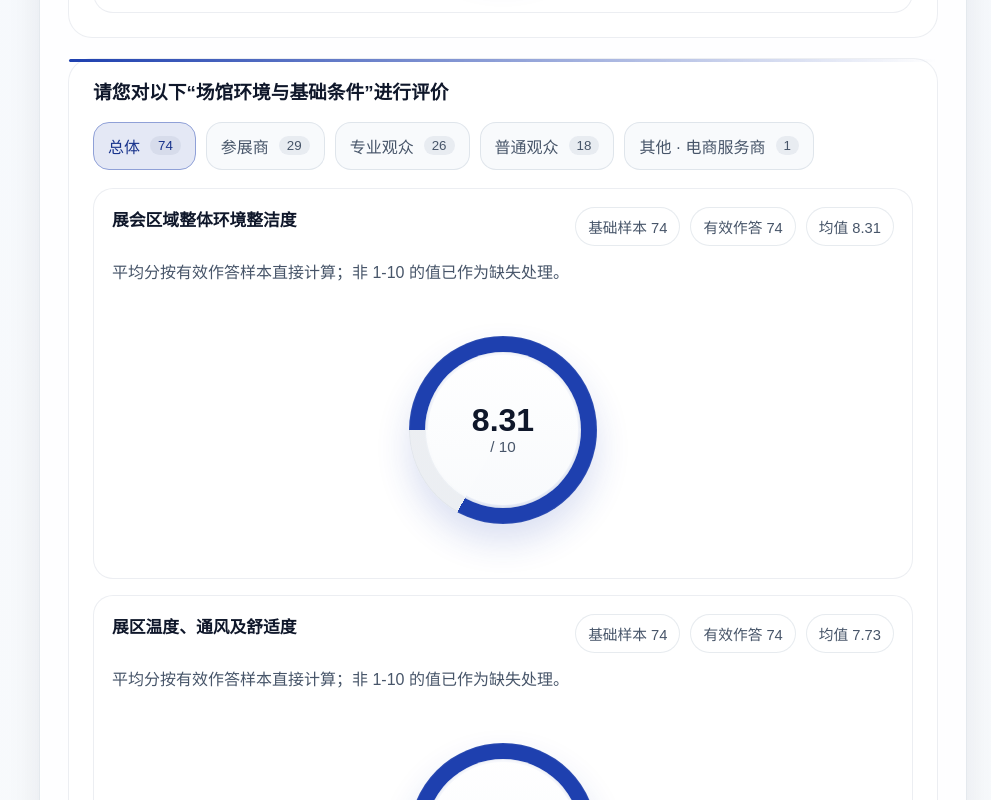
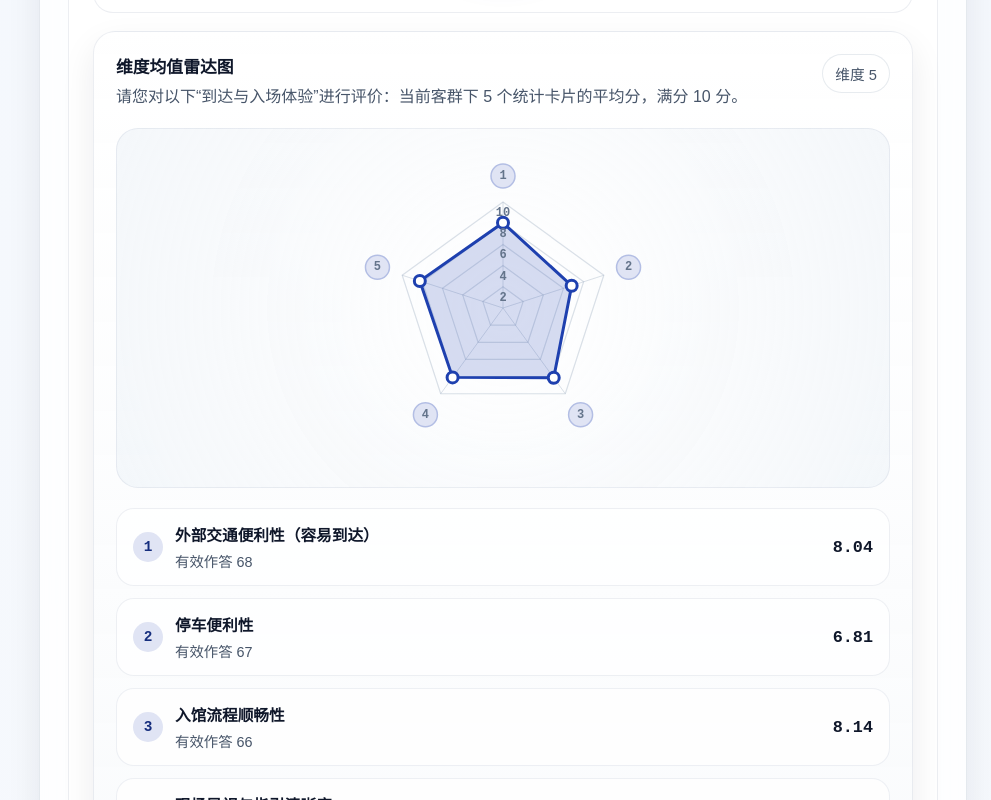
Before and after one commit to Mykeyb2004/hangbo_2nd_v02, a Next.js app: page / in a window 1280 px wide. Shown: the part 6520-7320 px from the top of the page, without its empty margins (289-1280 px from the left). Built offline with nearby package versions, Linux system fonts and the light colour scheme.

Commit message:
增加了雷达图

```diff
--- a/app/globals.css
+++ b/app/globals.css
@@ -688,6 +688,142 @@ select {
   gap: 16px;
 }
 
+.matrix-radar-panel {
+  display: grid;
+  gap: 18px;
+  padding: 22px;
+  border-radius: 22px;
+  background:
+    linear-gradient(180deg, rgba(255, 255, 255, 0.92), rgba(248, 250, 252, 0.84));
+  border: 1px solid rgba(148, 163, 184, 0.18);
+  box-shadow: var(--shadow-soft);
+}
+
+.matrix-radar-head {
+  display: flex;
+  justify-content: space-between;
+  gap: 16px;
+  align-items: flex-start;
+}
+
+.matrix-radar-head h4 {
+  margin: 0 0 6px;
+  font-size: 1.05rem;
+}
+
+.matrix-radar-head p {
+  margin: 0;
+  color: var(--muted);
+  line-height: 1.65;
+}
+
+.matrix-radar-layout {
+  display: grid;
+  grid-template-columns: minmax(280px, 0.95fr) minmax(280px, 1.05fr);
+  gap: 20px;
+  align-items: center;
+}
+
+.radar-chart-card {
+  display: grid;
+  place-items: center;
+  min-height: 360px;
+  padding: 18px;
+  border-radius: 22px;
+  background:
+    radial-gradient(circle at center, rgba(255, 255, 255, 0.96), rgba(241, 245, 249, 0.78));
+  border: 1px solid rgba(148, 163, 184, 0.16);
+}
+
+.radar-chart-svg {
+  width: min(100%, 320px);
+  height: auto;
+  overflow: visible;
+}
+
+.radar-grid-polygon,
+.radar-axis-line {
+  fill: none;
+  stroke: rgba(148, 163, 184, 0.34);
+}
+
+.radar-grid-polygon {
+  stroke-width: 1.2;
+}
+
+.radar-axis-line {
+  stroke-width: 1;
+}
+
+.radar-axis-badge {
+  fill: color-mix(in srgb, var(--accent) 14%, white);
+  stroke: color-mix(in srgb, var(--accent) 34%, white);
+  stroke-width: 1.5;
+}
+
+.radar-axis-badge-text,
+.radar-scale-text {
+  fill: var(--muted-soft);
+  font-family: var(--font-mono);
+  font-size: 12px;
+  font-weight: 600;
+}
+
+.radar-legend {
+  display: grid;
+  gap: 12px;
+}
+
+.radar-legend-item {
+  display: grid;
+  grid-template-columns: auto minmax(0, 1fr) auto;
+  gap: 12px;
+  align-items: center;
+  padding: 14px 16px;
+  border-radius: 18px;
+  background: rgba(255, 255, 255, 0.72);
+  border: 1px solid rgba(148, 163, 184, 0.16);
+}
+
+.radar-legend-index {
+  display: inline-flex;
+  align-items: center;
+  justify-content: center;
+  width: 30px;
+  height: 30px;
+  border-radius: 999px;
+  background: color-mix(in srgb, var(--accent) 14%, white);
+  color: color-mix(in srgb, var(--accent) 72%, black);
+  font-family: var(--font-mono);
+  font-size: 0.9rem;
+  font-weight: 700;
+}
+
+.radar-legend-copy {
+  display: grid;
+  gap: 4px;
+  min-width: 0;
+}
+
+.radar-legend-copy strong,
+.radar-legend-score {
+  color: var(--text);
+}
+
+.radar-legend-copy strong {
+  font-size: 0.98rem;
+}
+
+.radar-legend-copy span {
+  color: var(--muted);
+  font-size: 0.9rem;
+}
+
+.radar-legend-score {
+  font-family: var(--font-mono);
+  font-size: 1.05rem;
+}
+
 .empty-state {
   display: grid;
   gap: 6px;
@@ -717,7 +853,8 @@ select {
     grid-template-columns: repeat(2, minmax(0, 1fr));
   }
 
-  .matrix-grid {
+  .matrix-grid,
+  .matrix-radar-layout {
     grid-template-columns: 1fr;
   }
 }
@@ -769,10 +906,16 @@ select {
     min-width: auto;
   }
 
-.metric-panel-head,
-.branch-head {
-  flex-direction: column;
-}
+  .metric-panel-head,
+  .branch-head,
+  .matrix-radar-head {
+    flex-direction: column;
+  }
+
+  .radar-chart-card {
+    min-height: auto;
+    padding: 12px;
+  }
 }
 
 @media (prefers-reduced-motion: reduce) {
--- a/components/question-block.tsx
+++ b/components/question-block.tsx
@@ -1,6 +1,7 @@
 "use client";
 
 import { BarChart } from "@/components/bar-chart";
+import { RadarChart } from "@/components/radar-chart";
 import { ScoreRing } from "@/components/score-ring";
 import { StatTable } from "@/components/stat-table";
 import {
@@ -14,7 +15,7 @@ import {
 import type {
   Branch,
   FilterTab,
-  MatrixItem,
+  MatrixQuestion,
   Question,
   StatBlock,
 } from "@/lib/report-types";
@@ -27,6 +28,31 @@ type QuestionBlockProps = {
 };
 
 type MetricDisplayMode = "distribution" | "score";
+
+function buildRadarMetrics(
+  items: Array<{
+    title: string;
+    statsByAudience: Record<string, StatBlock>;
+  }>,
+  activeKey: string,
+) {
+  return items
+    .filter((item) => hasBaseSamples(item.statsByAudience[activeKey]))
+    .map((item) => {
+      const stat = item.statsByAudience[activeKey];
+
+      if (typeof stat.meanScore !== "number") {
+        return null;
+      }
+
+      return {
+        label: item.title,
+        value: stat.meanScore,
+        validCount: stat.validCount,
+      };
+    })
+    .filter((metric): metric is NonNullable<typeof metric> => metric !== null);
+}
 
 function EmptyState({ message }: { message: string }) {
   return (
@@ -112,6 +138,7 @@ function BranchPanels({
   const branchHasAnyData = branch.items.some((item) =>
     hasBaseSamples(item.statsByAudience[activeKey]),
   );
+  const radarMetrics = buildRadarMetrics(branch.items, activeKey);
 
   if (!isOverall && !isApplicable) {
     return null;
@@ -129,6 +156,7 @@ function BranchPanels({
         <span className="branch-badge">仅对适用样本统计</span>
       </div>
       {branchHasAnyData ? (
+        <>
           <div className="matrix-grid">
             {branch.items.map((item) => (
               <MetricPanel
@@ -140,6 +168,14 @@ function BranchPanels({
               />
             ))}
           </div>
+          {radarMetrics.length >= 3 ? (
+            <RadarChart
+              metrics={radarMetrics}
+              accent={accent}
+              contextLabel={`${branch.label}：`}
+            />
+          ) : null}
+        </>
       ) : (
         <EmptyState message="当前分支暂无有效作答，保留题目结构但不展开统计。" />
       )}
@@ -148,25 +184,27 @@ function BranchPanels({
 }
 
 function MatrixPanels({
-  items,
+  question,
   activeKey,
   accent,
 }: {
-  items: MatrixItem[];
+  question: MatrixQuestion;
   activeKey: string;
   accent: string;
 }) {
-  const visibleItems = items.filter((item) =>
+  const visibleItems = question.items.filter((item) =>
     hasBaseSamples(item.statsByAudience[activeKey]),
   );
+  const radarMetrics = buildRadarMetrics(question.items, activeKey);
 
   if (visibleItems.length === 0) {
     return <EmptyState message="当前客群下该题没有有效作答。" />;
   }
 
   return (
+    <>
       <div className="matrix-grid">
-      {items.map((item) => (
+        {question.items.map((item) => (
           <MetricPanel
             key={item.id}
             title={item.title}
@@ -176,6 +214,14 @@ function MatrixPanels({
           />
         ))}
       </div>
+      {radarMetrics.length >= 3 ? (
+        <RadarChart
+          metrics={radarMetrics}
+          accent={accent}
+          contextLabel={`${question.title}：`}
+        />
+      ) : null}
+    </>
   );
 }
 
@@ -245,7 +291,7 @@ export function QuestionBlock({
 
       {isMatrixQuestion(question) ? (
         <MatrixPanels
-          items={question.items}
+          question={question}
           activeKey={resolvedActiveKey}
           accent={accent}
         />
--- /dev/null
+++ b/components/radar-chart.tsx
@@ -0,0 +1,153 @@
+type RadarChartMetric = {
+  label: string;
+  value: number;
+  validCount: number;
+};
+
+type RadarChartProps = {
+  metrics: RadarChartMetric[];
+  accent: string;
+  contextLabel: string;
+};
+
+const CHART_SIZE = 320;
+const CHART_CENTER = CHART_SIZE / 2;
+const CHART_RADIUS = 106;
+const GRID_LEVELS = [0.2, 0.4, 0.6, 0.8, 1];
+
+function toPolarPoint(index: number, count: number, distance: number) {
+  const angle = -Math.PI / 2 + (Math.PI * 2 * index) / count;
+
+  return {
+    x: CHART_CENTER + Math.cos(angle) * distance,
+    y: CHART_CENTER + Math.sin(angle) * distance,
+  };
+}
+
+function buildPolygonPoints(count: number, distance: number) {
+  return Array.from({ length: count }, (_, index) => {
+    const point = toPolarPoint(index, count, distance);
+    return `${point.x},${point.y}`;
+  }).join(" ");
+}
+
+export function RadarChart({ metrics, accent, contextLabel }: RadarChartProps) {
+  const ariaLabel = metrics
+    .map((metric, index) => `${index + 1}.${metric.label}${metric.value.toFixed(2)}分`)
+    .join("；");
+
+  const dataPoints = metrics.map((metric, index) =>
+    toPolarPoint(index, metrics.length, (metric.value / 10) * CHART_RADIUS),
+  );
+
+  return (
+    <section className="matrix-radar-panel">
+      <div className="matrix-radar-head">
+        <div>
+          <h4>维度均值雷达图</h4>
+          <p>
+            {contextLabel}当前客群下 {metrics.length} 个统计卡片的平均分，满分 10 分。
+          </p>
+        </div>
+        <span className="pill">维度 {metrics.length}</span>
+      </div>
+
+      <div className="matrix-radar-layout">
+        <div className="radar-chart-card">
+          <svg
+            viewBox={`0 0 ${CHART_SIZE} ${CHART_SIZE}`}
+            className="radar-chart-svg"
+            role="img"
+            aria-label={`${contextLabel}维度均值雷达图：${ariaLabel}`}
+          >
+            {GRID_LEVELS.map((level) => (
+              <polygon
+                key={level}
+                points={buildPolygonPoints(metrics.length, CHART_RADIUS * level)}
+                className="radar-grid-polygon"
+              />
+            ))}
+
+            {metrics.map((metric, index) => {
+              const axisEnd = toPolarPoint(index, metrics.length, CHART_RADIUS);
+              const badgePoint = toPolarPoint(index, metrics.length, CHART_RADIUS + 26);
+
+              return (
+                <g key={metric.label}>
+                  <line
+                    x1={CHART_CENTER}
+                    y1={CHART_CENTER}
+                    x2={axisEnd.x}
+                    y2={axisEnd.y}
+                    className="radar-axis-line"
+                  />
+                  <circle
+                    cx={badgePoint.x}
+                    cy={badgePoint.y}
+                    r="12"
+                    className="radar-axis-badge"
+                  />
+                  <text
+                    x={badgePoint.x}
+                    y={badgePoint.y}
+                    textAnchor="middle"
+                    dominantBaseline="central"
+                    className="radar-axis-badge-text"
+                  >
+                    {index + 1}
+                  </text>
+                </g>
+              );
+            })}
+
+            <polygon
+              points={dataPoints.map((point) => `${point.x},${point.y}`).join(" ")}
+              fill={accent}
+              fillOpacity="0.18"
+              stroke={accent}
+              strokeWidth="3"
+            />
+
+            {dataPoints.map((point, index) => (
+              <g key={metrics[index].label}>
+                <circle
+                  cx={point.x}
+                  cy={point.y}
+                  r="5.5"
+                  fill="#ffffff"
+                  stroke={accent}
+                  strokeWidth="3"
+                />
+              </g>
+            ))}
+
+            {GRID_LEVELS.map((level, index) => (
+              <text
+                key={level}
+                x={CHART_CENTER}
+                y={CHART_CENTER - CHART_RADIUS * level + 14}
+                textAnchor="middle"
+                className="radar-scale-text"
+              >
+                {(index + 1) * 2}
+              </text>
+            ))}
+          </svg>
+        </div>
+
+        <div className="radar-legend" aria-label="雷达图维度说明">
+          {metrics.map((metric, index) => (
+            <article className="radar-legend-item" key={metric.label}>
+              <span className="radar-legend-index">{index + 1}</span>
+              <div className="radar-legend-copy">
+                <strong>{metric.label}</strong>
+                <span>有效作答 {metric.validCount}</span>
+              </div>
+              <strong className="radar-legend-score">{metric.value.toFixed(2)}</strong>
+            </article>
+          ))}
+        </div>
+      </div>
+    </section>
+  );
+}
```
Also changed, not shown: data/report-data.json. Lines whose indentation alone changed are shown as unchanged.
